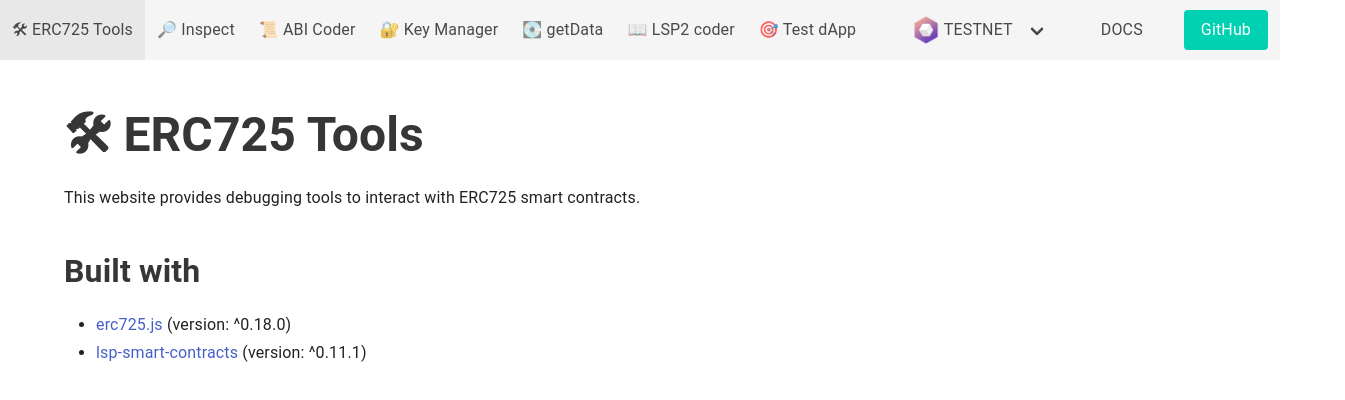
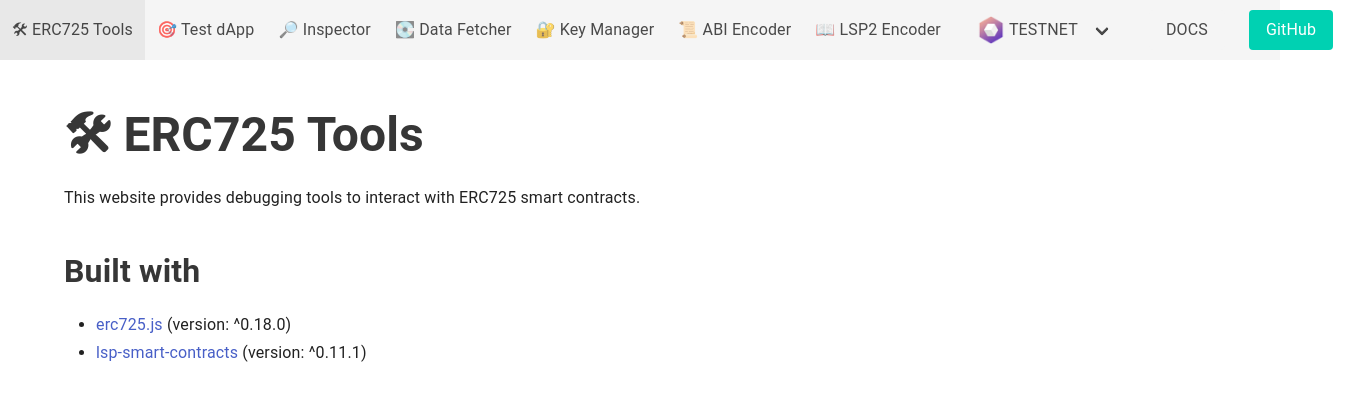
Before and after one commit to lukso-network/tools-erc725-inspect, a Next.js app: page / in a window 1280 px wide. Shown: the top 400 px of the page, 1345 px wide, since content can reach past the window. Built offline with nearby package versions, Linux system fonts and the light colour scheme.

Commit message:
feat: update menu bar and names

```diff
--- a/components/NavBar/NavBar.tsx
+++ b/components/NavBar/NavBar.tsx
@@ -16,22 +16,29 @@ const NavBar: React.FC = () => {
           <Link href="/">
             <a className="navbar-item">🛠 ERC725 Tools</a>
           </Link>
+          <a
+            href="https://up-test-dapp.lukso.tech/"
+            rel="noreferrer"
+            className="navbar-item"
+          >
+            🎯 Test dApp
+          </a>
           <Link href="/inspect">
             <a
               className={`navbar-item ${
                 router.pathname === '/inspect' && 'has-text-link'
               }`}
             >
-              🔎 Inspect
+              🔎 Inspector
             </a>
           </Link>
-          <Link href="/abi-coder">
+          <Link href="/getData">
             <a
               className={`navbar-item ${
-                router.pathname === '/abi-coder' && 'has-text-link'
+                router.pathname === '/getData' && 'has-text-link'
               }`}
             >
-              📜 ABI Coder
+              💽 Data Fetcher
             </a>
           </Link>
           <Link href="/key-manager">
@@ -43,13 +50,13 @@ const NavBar: React.FC = () => {
               🔐 Key Manager
             </a>
           </Link>
-          <Link href="/getData">
+          <Link href="/abi-coder">
             <a
               className={`navbar-item ${
-                router.pathname === '/getData' && 'has-text-link'
+                router.pathname === '/abi-coder' && 'has-text-link'
               }`}
             >
-              💽 getData
+              📜 ABI Encoder
             </a>
           </Link>
           <Link href="/lsp2-coder">
@@ -58,16 +65,9 @@ const NavBar: React.FC = () => {
                 router.pathname === '/lsp2-coder' && 'has-text-link'
               }`}
             >
-              📖 LSP2 coder
+              📖 LSP2 Encoder
             </a>
           </Link>
-          <a
-            href="https://up-test-dapp.lukso.tech/"
-            rel="noreferrer"
-            className="navbar-item"
-          >
-            🎯 Test dApp
-          </a>
         </div>
 
         <div className="navbar-end">
```
